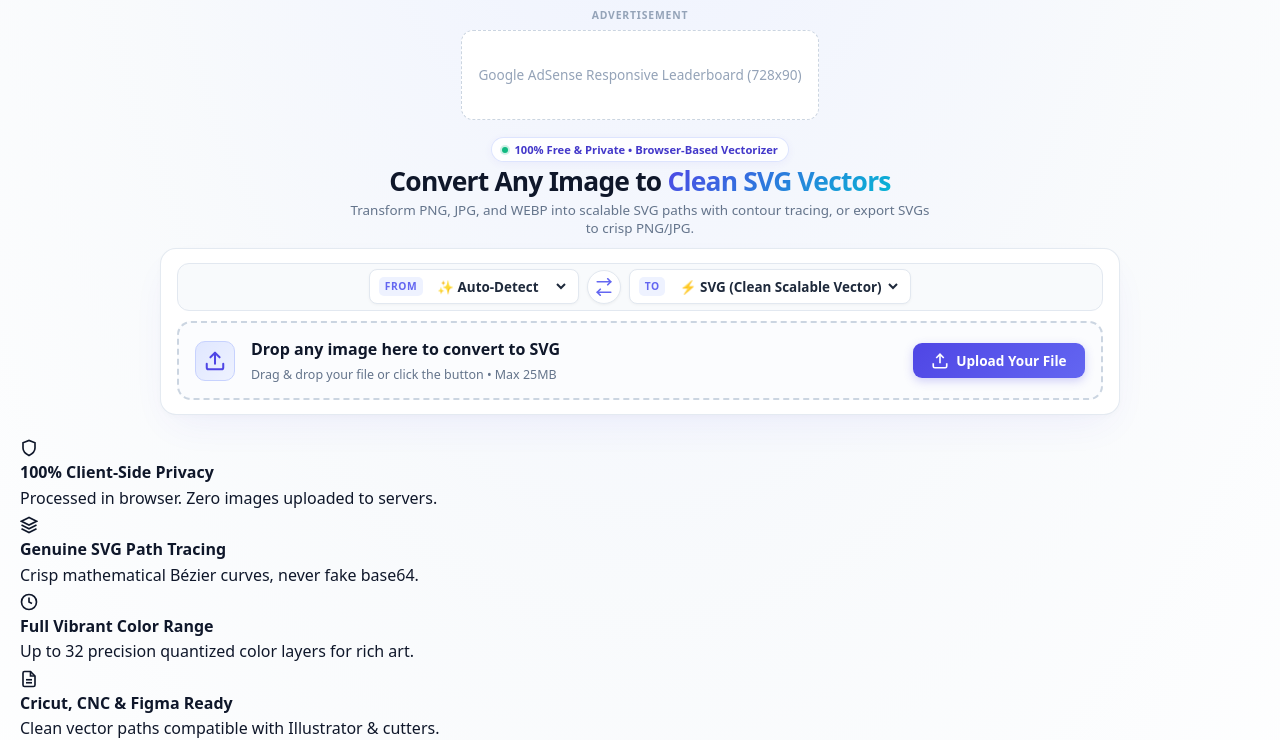
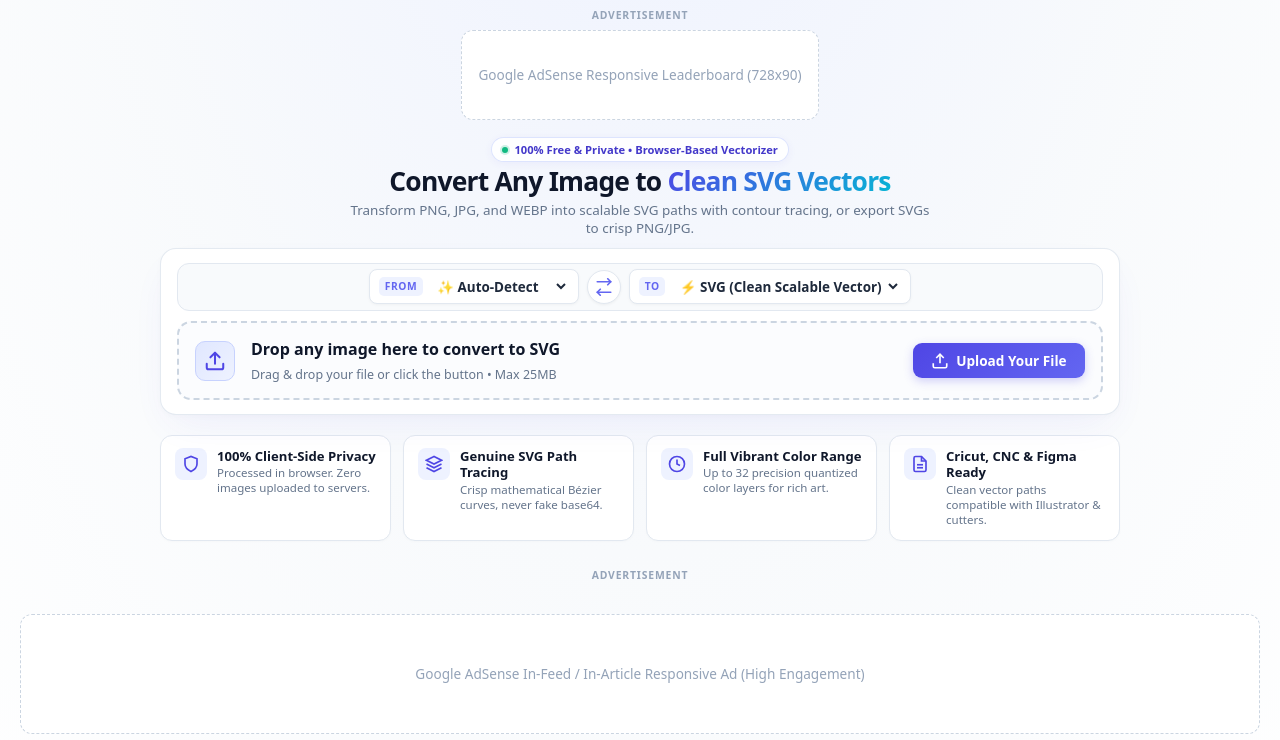
Before and after one commit to jacksperoo447-lab/any-svg-converter, a website: page index.html in a window 1280 px wide. Shown: the part 63-803 px from the top of the page. Drawn offline with Linux system fonts and the light colour scheme.

Commit message:
style: add SEO highlights trust bar styles

```diff
--- a/css/styles.css
+++ b/css/styles.css
@@ -1825,3 +1825,72 @@
     grid-template-columns: 1fr !important;
   }
 }
+
+/* ==========================================================================
+   SEO Highlights Trust Bar (Under Tool)
+   ========================================================================== */
+.seo-highlights-bar {
+  display: grid;
+  grid-template-columns: repeat(4, 1fr);
+  gap: 0.75rem;
+  margin: 0.75rem auto 1.25rem auto;
+  max-width: 960px;
+  width: 100%;
+}
+
+.seo-highlight-card {
+  display: flex;
+  align-items: flex-start;
+  gap: 0.65rem;
+  background: #ffffff;
+  border: 1px solid #e2e8f0;
+  border-radius: 12px;
+  padding: 0.75rem 0.85rem;
+  box-shadow: 0 1px 3px rgba(0, 0, 0, 0.02);
+  transition: all 0.2s ease;
+}
+
+.seo-highlight-card:hover {
+  border-color: #6366f1;
+  box-shadow: 0 4px 12px rgba(99, 102, 241, 0.08);
+  transform: translateY(-1px);
+}
+
+.seo-highlight-icon-box {
+  width: 32px;
+  height: 32px;
+  border-radius: 8px;
+  background: #eef2ff;
+  color: #4f46e5;
+  display: flex;
+  align-items: center;
+  justify-content: center;
+  flex-shrink: 0;
+}
+
+.seo-highlight-text h4 {
+  font-size: 0.82rem;
+  font-weight: 700;
+  color: #0f172a;
+  margin: 0 0 0.15rem 0;
+  line-height: 1.25;
+}
+
+.seo-highlight-text p {
+  font-size: 0.72rem;
+  color: #64748b;
+  margin: 0;
+  line-height: 1.3;
+}
+
+@media (max-width: 900px) {
+  .seo-highlights-bar {
+    grid-template-columns: repeat(2, 1fr);
+  }
+}
+
+@media (max-width: 540px) {
+  .seo-highlights-bar {
+    grid-template-columns: 1fr;
+  }
+}
```
